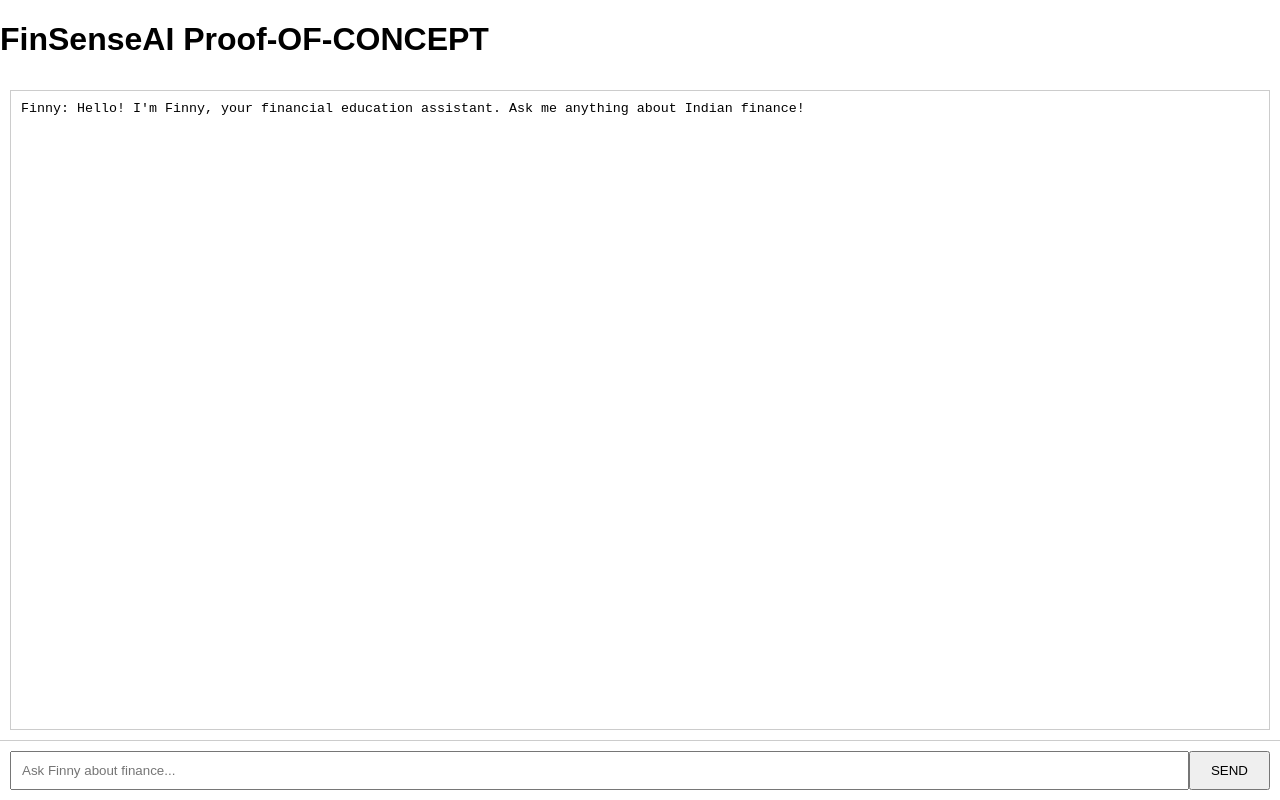
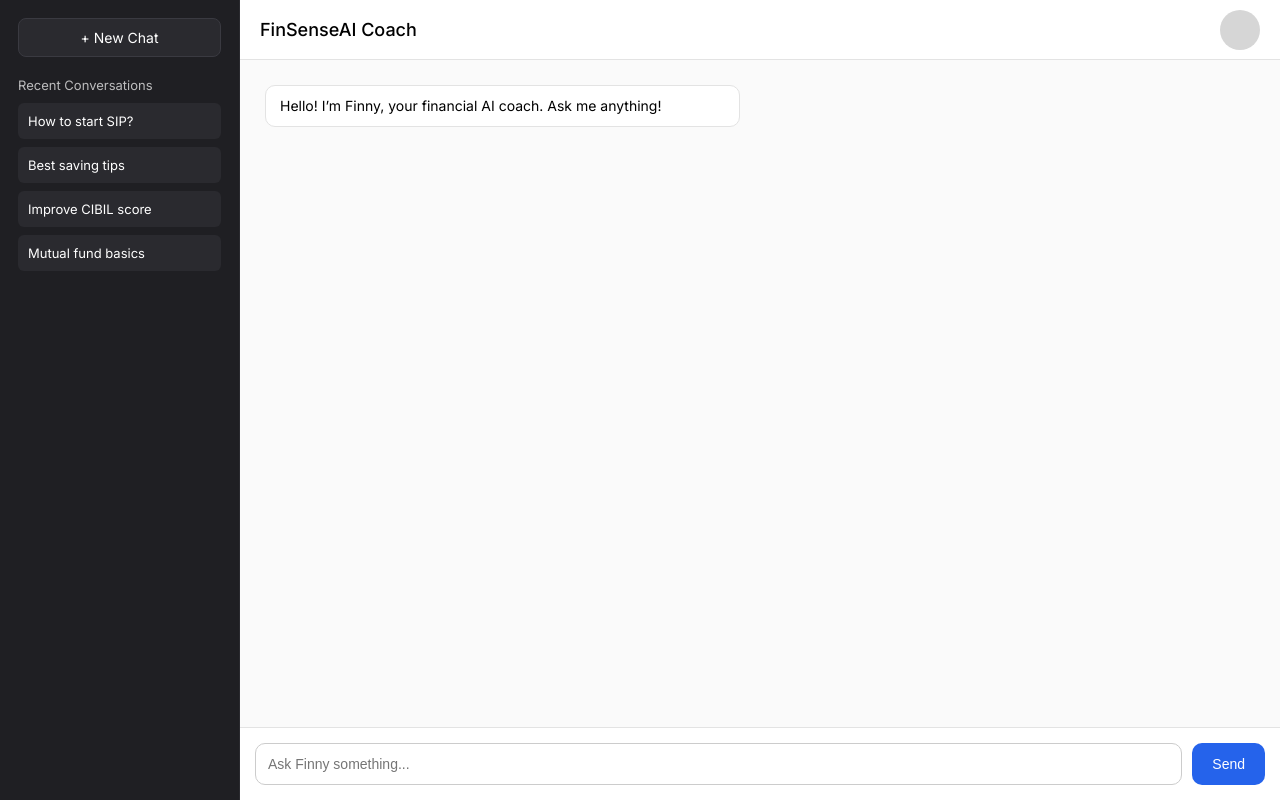
Before and after one commit to ErAtharv2710/FinSenseAI, a plain HTML site: page index.html in a window 1280 px wide. Drawn offline with Linux system fonts and the light colour scheme.

Commit message:
Professional UI

```diff
--- a/index.html
+++ b/index.html
@@ -1,26 +1,270 @@
+<!--<!DOCTYPE html>-->
+<!--<html>-->
+<!--<head>-->
+<!--    <meta charset="UTF-8">-->
+<!--    <title>FinSenseAI Coach POC</title>-->
+<!--    <style>-->
+<!--        /* Basic CSS for clarity */-->
+<!--        body { font-family: Arial, sans-serif; margin: 0; padding: 0; display: flex; flex-direction: column; height: 100vh; }-->
+<!--        #chat-history { flex-grow: 1; resize: none; padding: 10px; margin: 10px; border: 1px solid #ccc; }-->
+<!--        #input-container { display: flex; padding: 10px; border-top: 1px solid #ccc; }-->
+<!--        #user-input { flex-grow: 1; padding: 10px; }-->
+<!--        #send-button { padding: 10px 20px; }-->
+<!--    </style>-->
+<!--</head>-->
+<!--<body>-->
+<!--    <h1>FinSenseAI Proof-OF-CONCEPT</h1>-->
+<!--    <textarea id="chat-history" readonly></textarea>-->
+
+<!--    <div id="input-container">-->
+<!--        <input type="text" id="user-input" placeholder="Ask Finny about finance...">-->
+<!--        <button id="send-button">SEND</button>-->
+<!--    </div>-->
+
+<!--    <script src="render.js"></script>-->
+<!--</body>-->
+<!--</html>-->
+
 <!DOCTYPE html>
-<html>
+<html lang="en">
 <head>
-    <meta charset="UTF-8">
-    <title>FinSenseAI Coach POC</title>
-    <style>
-        /* Basic CSS for clarity */
-        body { font-family: Arial, sans-serif; margin: 0; padding: 0; display: flex; flex-direction: column; height: 100vh; }
-        #chat-history { flex-grow: 1; resize: none; padding: 10px; margin: 10px; border: 1px solid #ccc; }
-        #input-container { display: flex; padding: 10px; border-top: 1px solid #ccc; }
-        #user-input { flex-grow: 1; padding: 10px; }
-        #send-button { padding: 10px 20px; }
-    </style>
+<meta charset="UTF-8">
+<title>FinSenseAI – Professional UI</title>
+<link href="https://fonts.googleapis.com/css2?family=Inter:wght@300;400;500;600&display=swap" rel="stylesheet">
+
+<style>
+    :root {
+        --sidebar-bg: #1f1f23;
+        --sidebar-item: #2a2a2f;
+        --sidebar-hover: #34343a;
+        --main-bg: #fafafa;
+        --bot-bg: #ffffff;
+        --user-bg: #2563eb;
+    }
+
+    * { margin: 0; padding: 0; box-sizing: border-box; }
+
+    body {
+        display: flex;
+        height: 100vh;
+        font-family: 'Inter', sans-serif;
+        background: var(--main-bg);
+    }
+
+    /* ================= SIDEBAR ================= */
+    #sidebar {
+        width: 240px;
+        background: var(--sidebar-bg);
+        padding: 18px;
+        display: flex;
+        flex-direction: column;
+        color: white;
+        border-right: 1px solid #2a2a2f;
+    }
+
+    #new-chat {
+        padding: 10px 12px;
+        border: 1px solid #3a3a41;
+        border-radius: 8px;
+        font-size: 14px;
+        text-align: center;
+        cursor: pointer;
+        margin-bottom: 20px;
+        background: var(--sidebar-item);
+        transition: 0.2s;
+    }
+
+    #new-chat:hover {
+        background: var(--sidebar-hover);
+    }
+
+    #recent-title {
+        font-size: 13px;
+        opacity: 0.7;
+        margin-bottom: 10px;
+    }
+
+    .history-item {
+        padding: 10px;
+        background: var(--sidebar-item);
+        border-radius: 6px;
+        font-size: 13px;
+        margin-bottom: 8px;
+        cursor: pointer;
+        overflow: hidden;
+        white-space: nowrap;
+        text-overflow: ellipsis;
+        transition: background 0.2s;
+    }
+
+    .history-item:hover {
+        background: var(--sidebar-hover);
+    }
+
+    /* ================= MAIN AREA ================= */
+    #main {
+        flex-grow: 1;
+        display: flex;
+        flex-direction: column;
+    }
+
+    /* TOP BAR */
+    #topbar {
+        height: 60px;
+        background: white;
+        border-bottom: 1px solid #e3e3e3;
+        display: flex;
+        justify-content: space-between;
+        align-items: center;
+        padding: 0 20px;
+    }
+
+    #topbar h1 {
+        font-size: 18px;
+        font-weight: 500;
+    }
+
+    #profile {
+        width: 40px;
+        height: 40px;
+        border-radius: 50%;
+        background: #d6d6d6;
+        cursor: pointer;
+        transition: 0.2s;
+    }
+
+    #profile:hover {
+        opacity: 0.8;
+    }
+
+    /* MESSAGE PANEL */
+    #messages {
+        flex-grow: 1;
+        padding: 25px;
+        overflow-y: auto;
+    }
+
+    .msg {
+        padding: 10px 14px;
+        border-radius: 10px;
+        max-width: 48%;
+        margin-bottom: 12px;
+        font-size: 14px;
+        line-height: 1.4;
+    }
+
+    .bot {
+        background: var(--bot-bg);
+        border: 1px solid #e3e3e3;
+        align-self: flex-start;
+    }
+
+    .user {
+        background: var(--user-bg);
+        color: white;
+        align-self: flex-end;
+    }
+
+    /* INPUT BAR */
+    #input-area {
+        background: white;
+        padding: 15px;
+        border-top: 1px solid #e3e3e3;
+        display: flex;
+        gap: 10px;
+    }
+
+    #user-input {
+        flex-grow: 1;
+        padding: 12px;
+        border-radius: 10px;
+        border: 1px solid #ccc;
+        outline: none;
+        font-size: 14px;
+    }
+
+    #send-btn {
+        padding: 12px 20px;
+        background: var(--user-bg);
+        border: none;
+        color: white;
+        border-radius: 10px;
+        font-size: 14px;
+        cursor: pointer;
+        transition: 0.2s;
+    }
+
+    #send-btn:hover {
+        background: #1d4ed8;
+    }
+</style>
 </head>
+
 <body>
-    <h1>FinSenseAI Proof-OF-CONCEPT</h1>
-    <textarea id="chat-history" readonly></textarea>
 
-    <div id="input-container">
-        <input type="text" id="user-input" placeholder="Ask Finny about finance...">
-        <button id="send-button">SEND</button>
+<!-- ================= SIDEBAR ================= -->
+<div id="sidebar">
+    <div id="new-chat">+ New Chat</div>
+
+    <div id="recent-title">Recent Conversations</div>
+
+    <div class="history-item">How to start SIP?</div>
+    <div class="history-item">Best saving tips</div>
+    <div class="history-item">Improve CIBIL score</div>
+    <div class="history-item">Mutual fund basics</div>
+</div>
+
+<!-- ================= MAIN AREA ================= -->
+<div id="main">
+
+    <!-- TOP BAR -->
+    <div id="topbar">
+        <h1>FinSenseAI Coach</h1>
+        <div id="profile"></div>
     </div>
 
-    <script src="render.js"></script>
+    <!-- MESSAGES -->
+    <div id="messages">
+        <div class="msg bot">Hello! I’m Finny, your financial AI coach. Ask me anything!</div>
+    </div>
+
+    <!-- INPUT BAR -->
+    <div id="input-area">
+        <input type="text" id="user-input" placeholder="Ask Finny something...">
+        <button id="send-btn">Send</button>
+    </div>
+
+</div>
+
+<script>
+    const messages = document.getElementById("messages");
+    const input = document.getElementById("user-input");
+    const sendBtn = document.getElementById("send-btn");
+
+    sendBtn.onclick = () => {
+        const text = input.value.trim();
+        if (!text) return;
+
+        // User Message
+        const userMsg = document.createElement("div");
+        userMsg.className = "msg user";
+        userMsg.textContent = text;
+        messages.appendChild(userMsg);
+
+        messages.scrollTop = messages.scrollHeight;
+        input.value = "";
+
+        // Bot Response
+        setTimeout(() => {
+            const botMsg = document.createElement("div");
+            botMsg.className = "msg bot";
+            botMsg.textContent = "Let me think... (connect backend API here)";
+            messages.appendChild(botMsg);
+
+            messages.scrollTop = messages.scrollHeight;
+        }, 600);
+    };
+</script>
+
 </body>
 </html>
```
